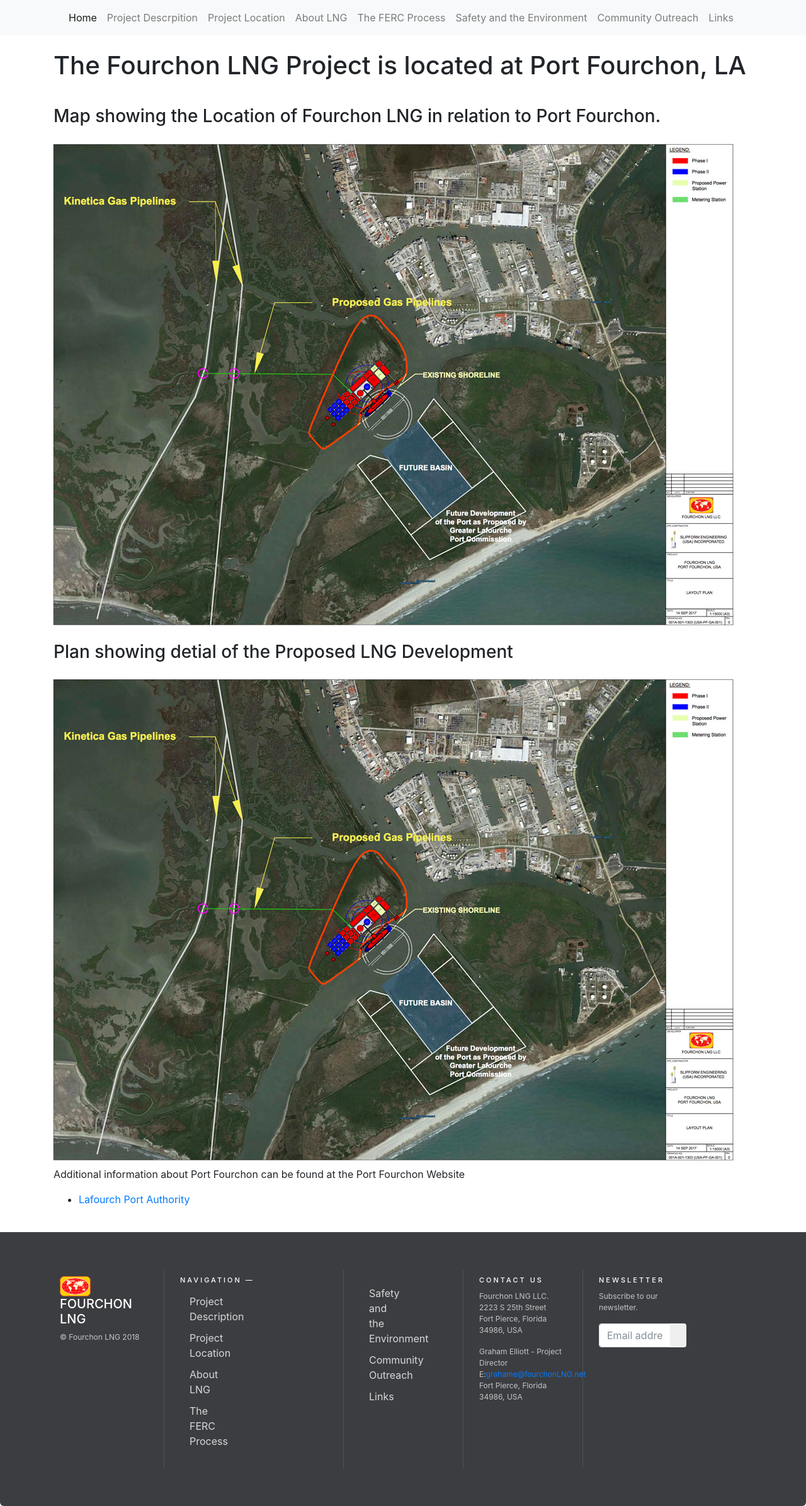
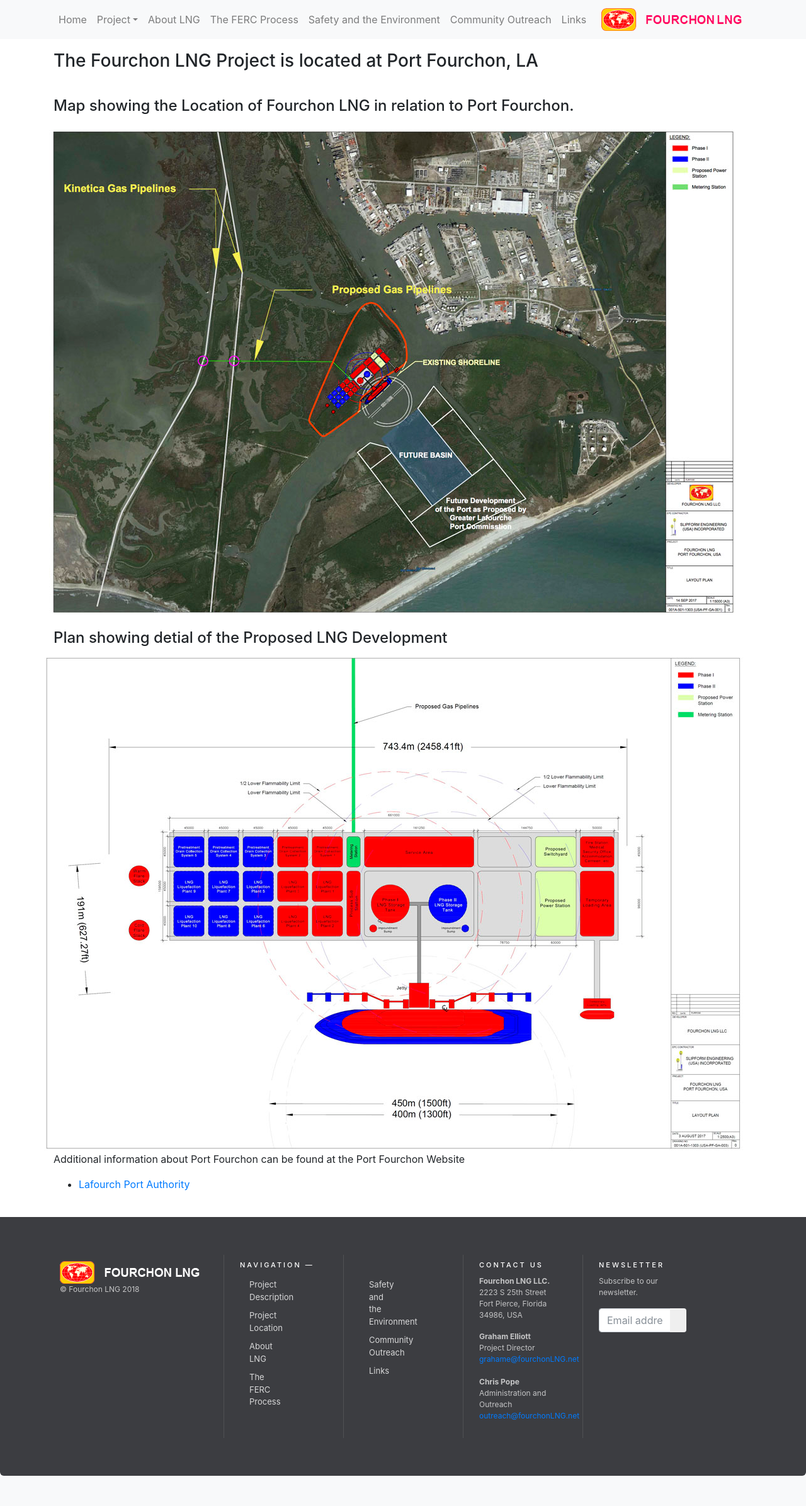
Before and after one commit to carlooooo/fourchonLNG, a PHP site: page /project-location.php in a window 1280 px wide. Shown: the whole page at 63% size. After the commit the page ends 2344 px from the top, so only its background shows below. Run offline with PHP 8.4, Linux system fonts and the light colour scheme.

Commit message:
1/16/18-2:42pm

```diff
--- a/about.php
+++ b/about.php
@@ -7,8 +7,10 @@
   <body>
     <div class="container">
       <img class="img-fluid" src="img/slide3.jpg" alt="">
-      <h1 class="my-4">About LNG</h1>
+      <h3 class="my-4">About LNG</h3>
+
       <div class="row">
+
         <div class="col-md-12">
           <p>Liquefied natural gas (LNG) is natural gas that has been cooled to a liquid state, at about -260°Fahrenheit, for shipping and storage. The volume of natural gas in its liquid state is about 600 times smaller than its volume in its gaseous state. This process, which was developed in the 19th century, makes it possible to transport natural gas to places pipelines do not reach. </p>
           <p>Liquefying natural gas is a way to move natural gas long distances when pipeline transport is not feasible. Markets that are too far away from producing regions to be connected directly to pipelines have access to natural gas because of LNG. In its compact liquid form, natural gas can be shipped in special tankers to terminals in the United States and other countries. At these terminals, the LNG is returned to its gaseous state and transported by pipeline to distribution companies, industrial consumers, and power plants. </p>
--- a/community-outreach.php
+++ b/community-outreach.php
@@ -8,7 +8,6 @@
     <div class="container">
       <img class="img-fluid" src="img/slide6.jpg" alt="">
       <h1 class="my-4">Fourchon LNG: <small>Community Outreach</small></h1>
-
       <div class="row">
         <div class="col-md-12">
           <p>FOURCHON LNG OPEN HOUSE: SEPTEMBER 19, 2017</p>
--- a/css/style.css
+++ b/css/style.css
@@ -55,7 +55,7 @@
 }
 
 .footer-bs .footer-nav ul.list { list-style:none; padding:0px; }
-.footer-bs .footer-nav ul.list li { padding:5px 0px;}
+.footer-bs .footer-nav ul.list li { padding:5px 0px;font-size: 13px;}
 .footer-bs .footer-nav ul.list a { color:rgba(255,255,255,0.80); }
 .footer-bs .footer-nav ul.list a:hover { color:rgba(255,255,255,0.60); text-decoration:none; }
 
--- a/include/footer.php
+++ b/include/footer.php
@@ -1,14 +1,13 @@
 <footer class="footer-bs">
       <div class="container">
         <div class="row">
-          <div class="col-xs-6 col-sm-2 footer-brand animated fadeInLeft">
-              <h5><img src="img/logo2.png"> FOURCHON LNG</h5>
+          <div class="col-xs-6 col-sm-3 footer-brand animated fadeInLeft">
+              <img src="img/logo_white.png" class="img-fluid">
                 <p>© Fourchon LNG 2018</p>
             </div>
-          <div class="col-xs-6 col-sm-3 footer-nav animated fadeInUp">
+          <div class="col-md-2 col-sm-2 footer-nav">
               <h4>Navigation —</h4>
-
-              <div class="col-xs-6 col-sm-2">
+              <div class="col-md-2 col-sm-2">
                     <ul class="list">
                         <li><a href="project-description.php">Project Description</a></li>
                         <li><a href="project-location.php">Project Location</a></li>
@@ -17,31 +16,31 @@
                     </ul>
                 </div>
            </div>
-          <div class="col-xs-6 col-sm-2 footer-nav animated fadeInUp">
-              <h4></h4>
-              <div class="col-md-6 col-md-6">
+          <div class="col-md-2 col-sm-2 footer-nav">
+            <h4> </br> </h4>
+              <div class="col-md-2 col-sm-2">
                     <ul class="list">
                         <li><a href="safety-and-environment.php">Safety and the Environment</a></li>
                         <li><a href="community-outreach.php">Community Outreach</a></li>
-                        <li><a href="community-outreach.php">Links</a></li>
+                        <li><a href="links.php">Links</a></li>
                     </ul>
                 </div>
            </div>
           <div class="col-xs-2 col-sm-2 footer-ns animated fadeInRight">
               <h4>Contact Us</h4>
               <address>
-                <p>Fourchon LNG LLC.
+                <p><strong>Fourchon LNG LLC.</strong>
                 <br>2223 S 25th Street
                 <br>Fort Pierce, Florida
                 <br>34986, USA
                 <br></p>
               </address>
               <address>
-                <p>Graham Elliott - Project Director
-                <br>E:<a href="mailto:#">grahame@fourchonLNG.net</a>
-                <br>Fort Pierce, Florida
-                <br>34986, USA
-                <br></p>
+                <p><strong>Graham Elliott</strong> <br> Project Director
+                <br><a href="mailto:#">grahame@fourchonLNG.net</a>
+                <br>
+                <br><strong>Chris Pope</strong> <br> Administration and Outreach
+                <br><a href="mailto:#">outreach@fourchonLNG.net</a>
               </address>
 
             </div>
--- a/include/header.php
+++ b/include/header.php
@@ -25,22 +25,23 @@
 <!-- Navigation -->
 <nav class="navbar navbar-expand-lg navbar-light bg-light fixed-top">
   <div class="container">
-    <a class="navbar-brand" href="#"></a>
+
     <button class="navbar-toggler" type="button" data-toggle="collapse" data-target="#navbarResponsive" aria-controls="navbarResponsive" aria-expanded="false" aria-label="Toggle navigation">
       <span class="navbar-toggler-icon"></span>
     </button>
     <div class="collapse navbar-collapse" id="navbarResponsive">
       <ul class="navbar-nav m2-auto">
-        <li class="nav-item active">
+        <li class="nav-item">
           <a class="nav-link" href="index.php">Home
             <!--<span class="sr-only">(current)</span>-->
           </a>
         </li>
-        <li class="nav-item">
-          <a class="nav-link" href="project-description.php">Project Descrpition</a>
-        </li>
-        <li class="nav-item">
-          <a class="nav-link" href="project-location.php">Project Location</a>
+        <li class="nav-item dropdown">
+          <a class="nav-link dropdown-toggle" href="#" id="dropdown01" data-toggle="dropdown" aria-haspopup="true" aria-expanded="false">Project</a>
+          <div class="dropdown-menu" aria-labelledby="dropdown01">
+            <a class="dropdown-item" href="project-description.php">Project Description</a>
+            <a class="dropdown-item" href="project-location.php">Project Location</a>
+          </div>
         </li>
         <li class="nav-item">
           <a class="nav-link" href="about.php">About LNG</a>
@@ -59,5 +60,9 @@
         </li>
       </ul>
     </div>
+    <a class="navbar-brand" href="index.php"><img src="img/logo.png"></a>
   </div>
 </nav>
+<!--<div class="container" style="padding-top:20px">
+<img src="img/logo.png" class="img-fluid">
+</div>-->
--- a/index.php
+++ b/index.php
@@ -5,10 +5,10 @@
   <body>
     <!-- Page Content -->
     <div class="container">
+      <?php include('include/carousel.php'); ?>
       <div class="row">
-        <?php include('include/carousel.php'); ?>
         <div class="col-sm-8">
-          <h2 class="mt-4">Fourchon LNG</h2>
+          <h3 class="mt-4">Fourchon LNG</h3>
           <p>Please note:- this website is under development and will be updated on a regular basis as the project moves forward. </p>
           <p>Fourchon LNG is an exciting new project which will see the development of up to 5 million tons of Liquified Natural Gas (LNG) production per annum with associated storage and shipping facilities. </p>
           <p>LNG from the Fourchon LNG project will serve the American Domestic market first and then be available for Export. Fourchon LNG is committed to providing local employment and sourcing of USA manufactured equipment. </p>
@@ -18,7 +18,7 @@
           </p>-->
         </div>
         <div class="col-sm-4">
-             <h2 class="mt-4">Contact Us</h2>
+             <h3 class="mt-4">Contact Us</h3>
           <address>
             <strong>Fourchon LNG LLC.</strong>
             <br>2223 S 25th Street
--- a/project-location.php
+++ b/project-location.php
@@ -8,21 +8,21 @@
     <div class="container">
 
       <!-- Portfolio Item Heading -->
-      <h1 class="my-4">The Fourchon LNG Project is located at Port Fourchon, LA</h1>
+      <h3 class="my-4">The Fourchon LNG Project is located at Port Fourchon, LA</h3>
       <!-- Portfolio Item Row -->
       <div class="row">
 
         <div class="col-md-12">
-          <h3 class="my-3">Map showing the Location of Fourchon LNG in relation to Port Fourchon. </h3>
+          <h4 class="my-3">Map showing the Location of Fourchon LNG in relation to Port Fourchon. </h4>
         </div>
 
-        <img class="img-fluid" src="img/map001.jpg" alt="">
+        <a href="img/map001_highres.jpg"><img class="img-fluid" src="img/map001.jpg" alt=""></a>
 
         <div class="col-md-12">
-          <h3 class="my-3">Plan showing detial of the Proposed LNG Development </h3>
+          <h4 class="my-3">Plan showing detial of the Proposed LNG Development </h4>
         </div>
 
-        <img class="img-fluid" src="img/map001.jpg" alt="">
+        <a href="img/map002_highres.jpg"><img class="img-fluid" src="img/map002.jpg" alt=""><a/>
 
         <div class="col-md-12">
           <p>Additional information about Port Fourchon can be found at the Port Fourchon Website  </p>
--- a/safety-and-environment.php
+++ b/safety-and-environment.php
@@ -5,10 +5,10 @@
   <body>
     <div class="container">
       <img class="img-fluid" src="img/slide5.jpg" alt="">
-      <h1 class="my-4">Fourchon LNG: <small>Safety and The Environment</small></h1>
+      <h3 class="my-4">Fourchon LNG: <small>Safety and The Environment</small></h3>
       <div class="row">
         <div class="col-md-12">
-          <h3>Safety and The Environment:</h3>
+          <h4>Safety and The Environment:</h4>
           <p>At Fourchon LNG the environmental considerations of this project reflect the general principles of The Energy World Group. These principles include the promotion of clean power sources, and the construction of any projects to the highest applicable world environmental standards. </p>
           <p>Environmental permits will identify special requirements and Energy World is committed to complying with any condition requested for construction and operation. </p>
           <p>Fourchon LNG is committed to the safety of our employees, our operations and the environment. </p>
--- a/the-ferc-process.php
+++ b/the-ferc-process.php
@@ -7,7 +7,7 @@
   <body>
     <div class="container">
       <img class="img-fluid" src="img/slide4.jpg" alt="">
-      <h1 class="my-4">The FERC Process </br><small>FERC Process </small></h1>
+      <h3 class="my-4">The FERC Process </br><small>FERC Process </small></h3>
 
       <div class="row">
 
```
Also changed, not shown: links.php (+2 -8 lines), project-description.php (+6 -14 lines), img/logo_white.png (added), img/map001_highres.jpg (added), img/map002_highres.jpg (added), img/slide7.jpg (added).
